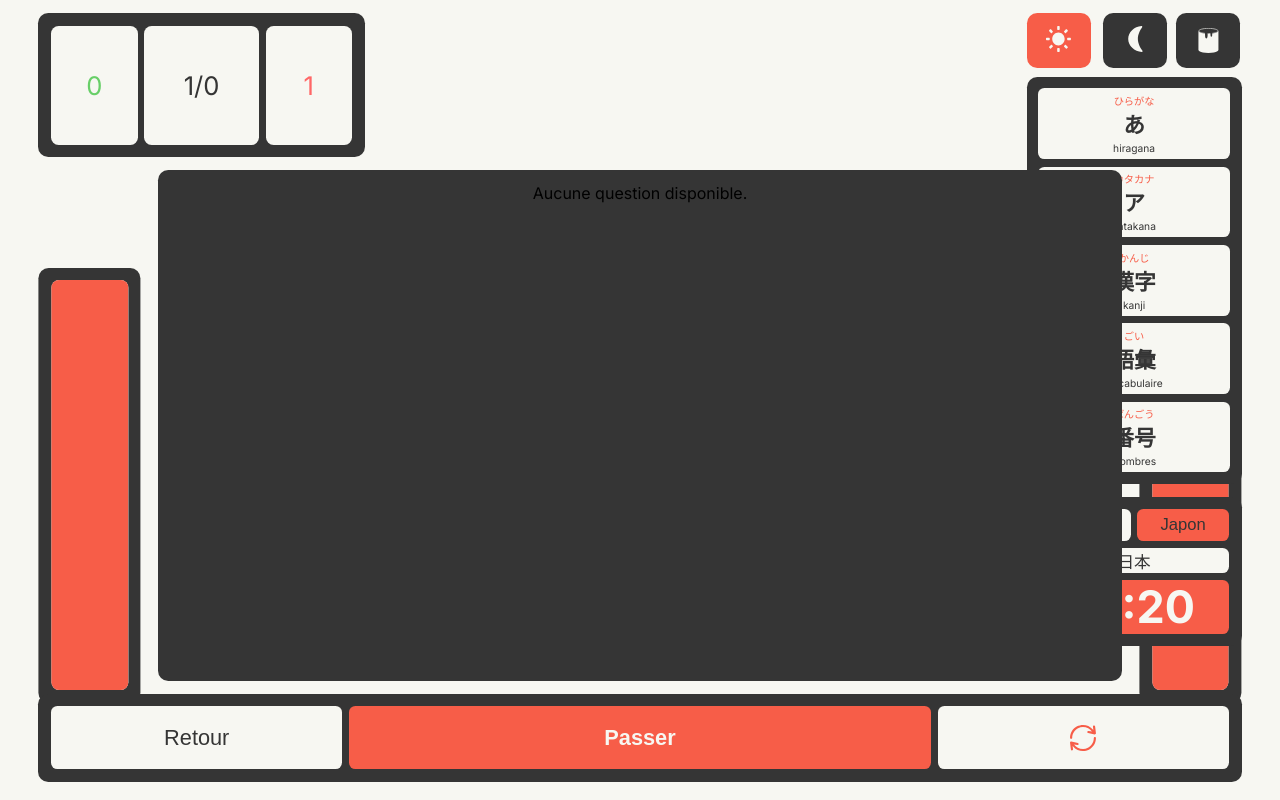
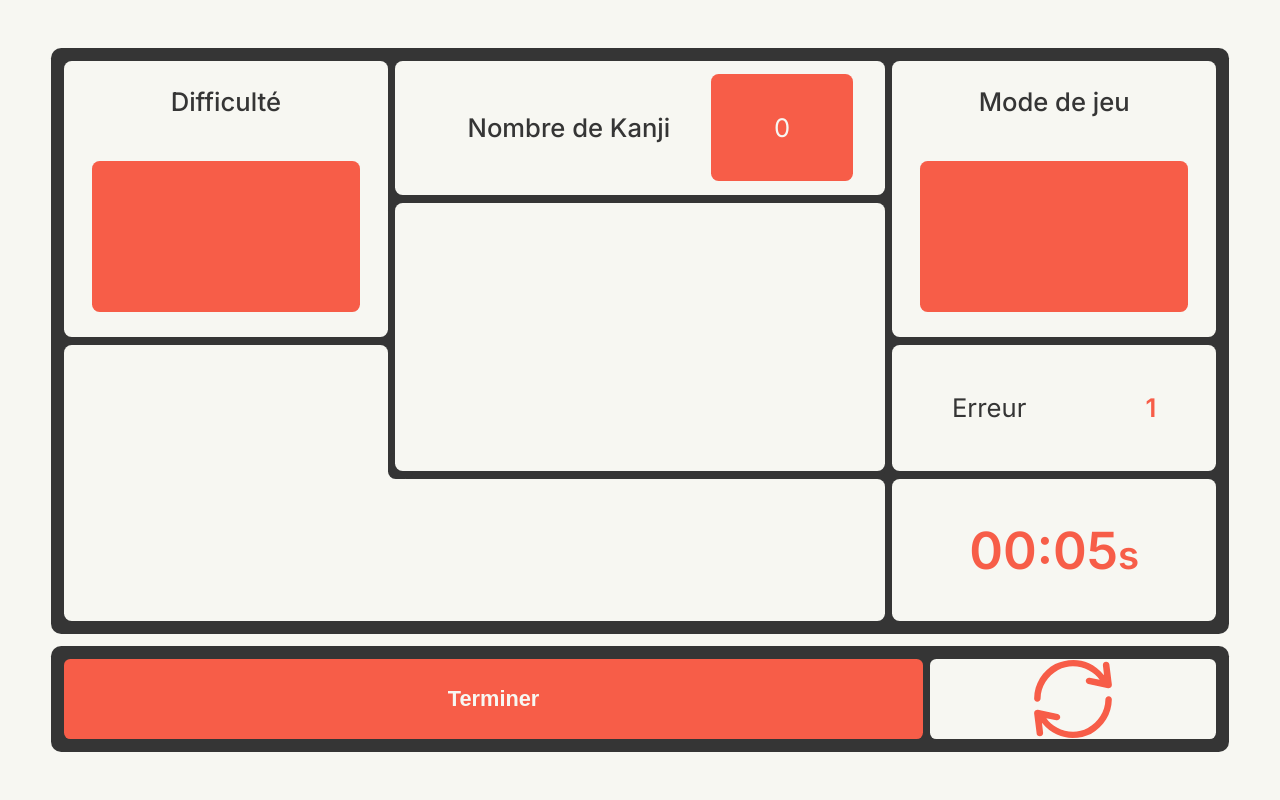
Before and after one commit to Thomasfouquereau/Nihongo, a React (Vite) app: page /exercices in a window 1280 px wide. Both pictures are taken after a click on the button "Passer". Built offline with nearby package versions, Linux system fonts and the light colour scheme.

Commit message:
add fin d' exercice panel part1

```diff
--- /dev/null
+++ b/src/component/main/exercices/exercices component/component/RecapDeFin.jsx
@@ -0,0 +1,309 @@
+import styled from "styled-components"
+import { useSelector } from "react-redux"
+import PropTypes from 'prop-types';
+import { useNavigate } from 'react-router-dom';
+
+import iconRefresh from "../../../../../assets/icon-refresh.svg"
+
+const Container = styled.div`
+    display: flex;
+    flex-direction: column;
+    align-items: center;
+    justify-content: center;
+    width: 100vw;
+    height: 100vh;
+    background-color: ${(props) => props.$mainBgColor};
+    position: fixed;
+    top: 0;
+    left: 0;
+    z-index: 100;
+    gap: 1vw;
+`
+
+const Parent = styled.div`
+    display: grid;
+    grid-template-columns: repeat(7, 1fr);
+    grid-template-rows: repeat(4, 1fr);
+    grid-column-gap: 0.6vw;
+    grid-row-gap: 0.6vw;
+    width: 90%;
+    height: 70%;
+    background-color: ${(props) => props.$bgColor};
+    border-radius: 0.8vw;
+    padding: 1vw;
+`
+
+const DificulteContainer = styled.div`
+    grid-area: 1 / 1 / 3 / 3;
+    display: flex;
+    flex-direction: column;
+    justify-content: center;
+    align-items: center;
+    color: ${(props) => props.$fontColor};
+    background-color: ${(props) => props.$mainBgColor};
+    border-radius: 0.6vw;
+    padding: 1vw;
+    font-size: 2vw;
+    :first-child{
+        border-radius: 0.6vw 0 0 0.6vw;
+        height: 30%;
+        font-weight: 500;
+    }
+    :last-child{
+        background-color: ${(props) => props.$color};
+        color: #F7F7F2;
+        border-radius: 0.6vw;
+        width: 90%;
+        height: 60%;
+        display: flex;
+        justify-content: center;
+        align-items: center;
+    }
+`
+const NombreDeQuestionsContainer = styled.div`
+    grid-area: 1 / 3 / 2 / 6;
+    display: flex;
+    justify-content: center;
+    align-items: center;
+    color: ${(props) => props.$fontColor};
+    background-color: ${(props) => props.$mainBgColor};
+    border-radius: 0.6vw;
+    padding: 0.6vw;
+    font-size: 2vw;
+    :first-child{
+        border-radius: 0.6vw 0 0 0.6vw;
+        width: 60%;
+        font-weight: 500;
+        text-align: center;
+    }
+    :last-child{
+        background-color: ${(props) => props.$color};
+        color: #F7F7F2;
+        border-radius: 0.6vw;
+        width: 30%;
+        height: 90%;
+        display: flex;
+        justify-content: center;
+        align-items: center;
+    }
+`
+const ModeContainer = styled.div`
+    grid-area: 1 / 6 / 3 / 8;
+    display: flex;
+    flex-direction: column;
+    justify-content: center;
+    align-items: center;
+    color: ${(props) => props.$fontColor};
+    background-color: ${(props) => props.$mainBgColor};
+    border-radius:  0.6vw;
+    padding: 1vw;
+    font-size: 2vw;
+    :first-child{
+        border-radius: 0.6vw 0 0 0.6vw;
+        height: 30%;
+        font-weight: 500;
+    }
+    :last-child{
+        background-color: ${(props) => props.$color};
+        color: #F7F7F2;
+        border-radius: 0.6vw;
+        width: 90%;
+        height: 60%;
+        display: flex;
+        justify-content: center;
+        align-items: center;
+    }
+`
+const RecapErreurContainer = styled.div`
+    grid-area: 3 / 1 / 5 / 3;
+    display: flex;
+    justify-content: center;
+    align-items: center;
+    color: ${(props) => props.$fontColor};
+    background-color: ${(props) => props.$mainBgColor};
+    border-radius: 0.6vw 0.6vw 0 0.6vw;
+    width: calc(100% );
+`
+const DisplayErreurContainer = styled.div`
+    grid-area: 4 / 3 / 5 / 6;
+    display: flex;
+    justify-content: center;
+    align-items: center;
+    color: ${(props) => props.$fontColor};
+    background-color: ${(props) => props.$mainBgColor};
+    border-radius: 0  0.6vw 0.6vw 0;
+    width: calc(100% + 0.6vw);
+    height: calc(100% + 0.6vw);
+    margin-left: -0.6vw;
+    margin-top: -0.6vw;
+`
+const TotalErreurContainer = styled.div`
+    grid-area: 3 / 6 / 4 / 8;
+    display: flex;
+    justify-content: space-around;
+    align-items: center;
+    color: ${(props) => props.$fontColor};
+    background-color: ${(props) => props.$mainBgColor};
+    border-radius: 0.6vw;
+    height: calc(100% - 0.6vw);
+    font-size: 2vw;
+    :last-child{
+        color: ${(props) => props.$color};
+        font-weight: 600;
+    }
+`
+const TempsContainer = styled.div`
+    grid-area: 4 / 6 / 5 / 8;
+    display: flex;
+    justify-content: center;
+    align-items: center;
+    background-color: ${(props) => props.$mainBgColor};
+    border-radius: 0.6vw;
+    height: calc(100% + 0.6vw);
+    margin-top: -0.6vw;
+    font-size: 4vw;
+    color: ${(props) => props.$color};
+    font-weight: 600;
+    span{
+        font-size: 3vw;
+    }
+`
+const MessageContainer = styled.div`
+    z-index: 101;
+    grid-area: 2 / 3 / 4 / 6;
+    color: ${(props) => props.$fontColor};
+    background-color: ${(props) => props.$bgColor};
+    border-radius: 0.6vw;
+    margin-left: -0.6vw;
+    padding: 0 0 0.6vw 0.6vw ;
+    position: relative;
+    &::after{
+        content: "";
+        position: absolute;
+        width: 2vw;
+        height: 2vw;
+        bottom: -0.6vw;
+        left: -0.6vw;
+        background-color: ${(props) => props.$mainBgColor};
+        z-index: -2;
+    }
+    &::before{
+        content: "";
+        position: absolute;
+        width: 2vw;
+        height: 2vw;
+        bottom: -0;
+        left: -0;
+        border-radius: 0.6vw;
+        background-color: ${(props) => props.$bgColor};
+        z-index: -1;
+    }
+    div{
+        background-color: ${(props) => props.$mainBgColor};
+        border-radius: 0.6vw;
+        width: 100%;
+        height: 100%;
+    }
+`
+
+const FooterContainer = styled.div`
+    display: flex;
+    justify-content: center;
+    flex-direction: row-reverse;
+    gap: 0.5vw;
+    background-color: ${(props) => props.$bgColor};
+    width: 90%;
+    height: 10%;
+    padding: 1vw;
+    border-radius: 0.8vw;
+    button{
+        border: none;
+        height: 100%;
+        cursor: pointer;
+        border-radius: 0.5vw;
+        font-size: 1.7vw;
+        &:hover{
+            background-color: #858585;
+        }
+    }
+    button:nth-child(1){
+        background-color: ${(props) => props.$mainBgColor};
+        color: ${(props) => props.$fontColor};
+        width: 25%;
+    }
+    button:nth-child(2){
+        background-color: ${(props) => props.$color};
+        color: #F7F7F2;
+        width: 75%;
+        font-weight: 600;
+    }
+`
+
+export default function RecapDeFin({onReload}) {
+    const navigate = useNavigate();
+    const { bgColor, fontColor, mainBgColor } = useSelector((state) => state.mode);
+    const { color } = useSelector((state) => state.color);
+    const modeDeJeu = useSelector((state) => state.parametersExercice.exerciceModeDeJeu);
+    const nombreDeQuestions = useSelector((state) => state.parametersExercice.exerciceNumber);
+    const exerciceDifficulté = useSelector((state) => state.parametersExercice.exerciceDifficulté);
+    const exerciceTimer = useSelector((state) => state.parametersExercice.exerciceTimer);
+    const totalTimer = useSelector((state) => state.exercice.totalTimer);
+    const exerciceTimerActive = useSelector((state) => state.parametersExercice.exerciceTimerActive);
+    const totalfaute = useSelector((state) => state.exercice.totalfaute);
+
+    const formatTimer = (timer) => {
+        const minutes = Math.floor(timer / 60);
+        const seconds = timer % 60;
+        const formattedMinutes = minutes.toString().padStart(2, '0');
+        const formattedSeconds = seconds.toString().padStart(2, '0');
+        return `${formattedMinutes}:${formattedSeconds}`;
+    };
+    const totalTimerFormatted = formatTimer(totalTimer);
+
+    return (
+        <Container $mainBgColor={mainBgColor}>
+            <Parent $bgColor={bgColor}>
+                <DificulteContainer $mainBgColor={mainBgColor} $fontColor={fontColor} $color={color}>
+                    <p>Difficulté</p>
+                    <p>{exerciceDifficulté}</p>
+                </DificulteContainer>
+                <NombreDeQuestionsContainer $mainBgColor={mainBgColor} $fontColor={fontColor} $color={color}>
+                    <p>Nombre de Kanji </p>
+                    <p>{nombreDeQuestions}</p>
+                </NombreDeQuestionsContainer>
+                <ModeContainer $mainBgColor={mainBgColor} $fontColor={fontColor} $color={color}>
+                    <p>Mode de jeu</p>
+                    <p>{modeDeJeu}</p>
+                </ModeContainer>
+                <RecapErreurContainer $mainBgColor={mainBgColor} $fontColor={fontColor} $color={color}>
+                    <p></p>
+                    <div></div>
+                </RecapErreurContainer>
+                <DisplayErreurContainer $mainBgColor={mainBgColor} $fontColor={fontColor} $color={color}>
+                    <div>
+
+                    </div>
+                </DisplayErreurContainer>
+                <TotalErreurContainer $mainBgColor={mainBgColor} $fontColor={fontColor} $color={color}>
+                    <p>Erreur</p>
+                    <p>{totalfaute}</p>
+                </TotalErreurContainer>
+                <TempsContainer $mainBgColor={mainBgColor} $fontColor={fontColor} $color={color}>
+                    <p>{exerciceTimerActive === false ? totalTimerFormatted : exerciceTimer}<span>s</span></p>
+                </TempsContainer>
+                <MessageContainer $mainBgColor={mainBgColor} $fontColor={fontColor} $color={color} $bgColor={bgColor}>
+                    <div>
+
+                    </div>
+                </MessageContainer>
+            </Parent>
+            <FooterContainer $mainBgColor={mainBgColor} $fontColor={fontColor} $color={color} $bgColor={bgColor}>
+                <button onClick={onReload}><img src={iconRefresh} /></button>
+                <button onClick={() => navigate(-1)}>Terminer</button>
+            </FooterContainer>
+        </Container>
+    )
+}
+RecapDeFin.propTypes = {
+    onReload: PropTypes.func.isRequired,
+};
--- a/src/component/main/exercices/exercices component/logique exercices/LogiqueExercices.jsx
+++ b/src/component/main/exercices/exercices component/logique exercices/LogiqueExercices.jsx
@@ -10,6 +10,7 @@ import listeHiragana from '../../../../data/hiragana/listeHiragana.json';
 import listeKatakana from '../../../../data/katakana/listeKatakana.json';
 import listeVocabulaire from '../../../../data/vocabulaire/listeVocabulaire.json';
 import { setTotalTimer, setTotalfaute, setTotalreussite, setExerciceTypeDeKana } from '../../../../store';
+import RecapDeFin from '../component/RecapDeFin';
 
 const Container = styled.div`
     display: flex;
@@ -86,7 +87,6 @@ export default function LogiqueExercices() {
     const { bgColor } = useSelector((state) => state.mode);
     const [questions, setQuestions] = useState([]);
     const [currentQuestionIndex, setCurrentQuestionIndex] = useState(0);
-    const [score, setScore] = useState(0);
     const [isCorrect, setIsCorrect] = useState(null);
     const [time, setTime] = useState(0);
     const resetTimerRef = useRef(null);
@@ -96,9 +96,10 @@ export default function LogiqueExercices() {
     const exerciceTimer = useSelector((state) => state.parametersExercice.exerciceTimer);
     const [timer, setTimer] = useState(exerciceTimer);
     const { color } = useSelector((state) => state.color);
-    let [totalFaute, setTotalFaute] = useState(1);
-    let [totalReussite, setTotalReussite] = useState(1);
+    const [totalFaute, setTotalFaute] = useState(1);
+    const [totalReussite, setTotalReussite] = useState(1);
     const [buttonDisabled, setButtonDisabled] = useState(false);
+    const [finDeLExercice, setFinDeLExercice] = useState(false);
 
     // Fonction pour incrémenter le nombre de réponses correctes et incorrectes
     const Reussite = useCallback((resetTotal) => {
@@ -153,14 +154,18 @@ export default function LogiqueExercices() {
                     setCurrentQuestionIndex(currentQuestionIndex + 1);
                     Faute();
                 } else {
-                    alert(`Exercice terminé! Votre score est de ${isCorrect ? score + 1 : score}/${questions.length}, vous avez fait ${totalReussite} réponses correctes et ${totalFaute} réponses incorrectes. Votre temps total est de ${time} secondes.`);
+                    Faute();
+                    setFinDeLExercice(true);
+                    dispatch(setTotalTimer(time));
+                    stopExerciseTimer();
                 }
             }, 900);
         }
-    }, [currentQuestionIndex, questions, isCorrect, score, totalReussite, totalFaute, time, Faute, exerciceTimerActive]);
+    }, [currentQuestionIndex, questions, exerciceTimerActive, Faute, stopExerciseTimer, dispatch, time]);
 
     useEffect(() => {
         if (exerciceTimerActive === true) {
+            if (finDeLExercice === false) {
                 const timerInterval = setInterval(() => {
                     setTimer((prevTime) => {
                         if (prevTime <= 1) {
@@ -175,10 +180,10 @@ export default function LogiqueExercices() {
                     });
 
                 }, 1000);
-
                 return () => clearInterval(timerInterval);
             }
-    }, [exerciceTimer, handleTimeUp, dispatch, exerciceTimerActive]);
+        }
+    }, [exerciceTimer, handleTimeUp, dispatch, exerciceTimerActive, finDeLExercice]);
 
     useEffect(() => {
         setTimer(exerciceTimer);
@@ -250,7 +255,7 @@ export default function LogiqueExercices() {
             if (modeDeJeu === 'Aléatoire') {
                 filteredData = data.sort(() => 0.5 - Math.random()).slice(0, nombreDeQuestions);
             } else if (modeDeJeu === 'N5') {
-                filteredData = data.filter(item => item.JLPTLevel === 'N5').slice(0, nombreDeQuestions);
+                filteredData = data.filter(item => item.JLPTLevel === 'N5').sort(() => 0.5 - Math.random()).slice(0, nombreDeQuestions);
             } else if (modeDeJeu === 'Choisir ses questions') {
                 dispatch(setExerciceTypeDeKana("tout"));
                 if (location.pathname.includes('/Exercices/Kanji') && dataChoice.kanji) {
@@ -285,7 +290,6 @@ export default function LogiqueExercices() {
             });
             setQuestions(questionsWithOptions);
             setCurrentQuestionIndex(0);
-            setScore(0);
         }
     }, [modeDeJeu, nombreDeQuestions, dataChoice, typeDeKana, location.pathname, startExerciseTimer, stopExerciseTimer, dispatch]);
 
@@ -305,7 +309,6 @@ export default function LogiqueExercices() {
     const handleNextQuestion = (isCorrect) => {
         setIsCorrect(isCorrect);
         if (isCorrect) {
-            setScore(prevScore => prevScore + 1);
             Reussite();
             setButtonDisabled(true);
         } else {
@@ -320,7 +323,9 @@ export default function LogiqueExercices() {
             } else {
                 stopExerciseTimer();
                 dispatch(setTotalTimer(time));
-                alert(`Exercice terminé! Votre score est de ${isCorrect ? score + 1 : score}/${questions.length}, vous avez fait ${totalReussite} réponses correctes et ${totalFaute} réponses incorrectes. Votre temps total est de ${time} secondes.`);
+                Faute();
+                setFinDeLExercice(true);
+                stopExerciseTimer();
             }
             setIsCorrect(null);
             setButtonDisabled(false);
@@ -344,12 +349,15 @@ export default function LogiqueExercices() {
         dispatch(setTotalfaute(0));
         loadQuestions();
         stopExerciseTimer();
-        startExerciseTimer()
+        startExerciseTimer();
+        setFinDeLExercice(false);
+
     }
 
 
     return (
         <Container>
+            {finDeLExercice === true ? <RecapDeFin onReload={totalReset} /> : null}
             <QuestionContainer $bgColor={bgColor}>
                 {exerciceTimerActive === true && <TimerContainer $color={color}>
                     <p>{timer}<span>s</span></p>
--- a/src/component/main/page componet/paramètres d exercices/TypeDeKana.jsx
+++ b/src/component/main/page componet/paramètres d exercices/TypeDeKana.jsx
@@ -83,7 +83,6 @@ export default function TypeDeKana() {
     }
 
     const handelClick = (value) => {
-        console.log('click', value);
         dispatch(setExerciceTypeDeKana(value));
     }
 
```
Lines whose indentation alone changed are shown as unchanged.
